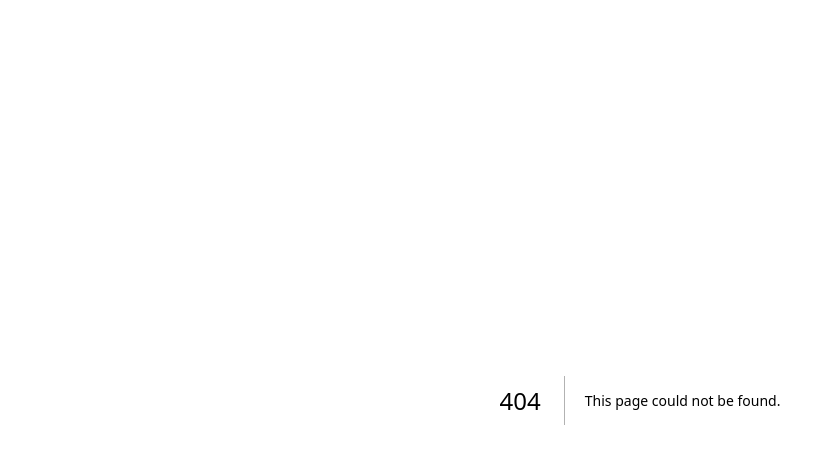
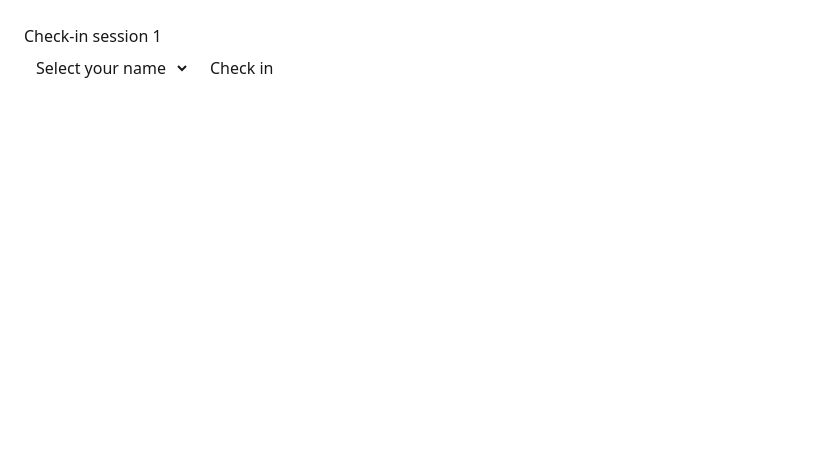
Before and after one commit to Chizzywizzy/HandsOnProject, a Next.js app in the folder cmap/: page /checkin/1 in a window 1280 px wide. Before the commit this address had no page. Shown: the top 464 px of the page, without its empty margins (0-818 px from the left). Built offline with nearby package versions, Linux system fonts and the light colour scheme; no server answers; the database is empty.

Commit message:
Post-MVP: QR check-in per session

```diff
--- a/cmap/package.json
+++ b/cmap/package.json
@@ -14,6 +14,7 @@
     "dotenv": "^18.0.5",
     "next": "16.3.8",
     "next-auth": "^4.24.15",
+    "qrcode": "^1.5.4",
     "react": "19.2.8",
     "react-dom": "19.2.8"
   },
--- /dev/null
+++ b/cmap/src/app/api/qr/route.ts
@@ -0,0 +1,10 @@
+import { NextResponse } from "next/server";
+import QRCode from "qrcode";
+export async function GET(req: Request) {
+  const { searchParams } = new URL(req.url);
+  const sid = searchParams.get("sessionId") ?? "";
+  const base = process.env.NEXTAUTH_URL ?? "http://localhost:3000";
+  const url = `${base}/checkin/${sid}`;
+  const qr = await QRCode.toDataURL(url);
+  return NextResponse.json({ url, qr });
+}
--- a/cmap/src/app/attendance/page.tsx
+++ b/cmap/src/app/attendance/page.tsx
@@ -6,6 +6,7 @@ export default function Attendance() {
   const [service, setService] = useState("Sunday Service");
   const [sid, setSid] = useState("");
   const [present, setPresent] = useState<Record<number, boolean>>({});
+  const [qr, setQr] = useState("");
   async function load() {
     setSessions(await (await fetch("/api/sessions")).json());
     setMembers(await (await fetch("/api/members")).json());
@@ -20,11 +21,17 @@ export default function Attendance() {
     await fetch("/api/attendance", { method: "POST", headers: { "Content-Type": "application/json" }, body: JSON.stringify({ sessionId: Number(sid), records }) });
     alert("Saved " + records.filter(r=>r.present).length + " present"); load();
   }
+  async function showQR() {
+    const j = await (await fetch("/api/qr?sessionId=" + sid)).json();
+    setQr(j.qr);
+  }
   return (<main style={{padding:24,fontFamily:"system-ui"}}>
     <h1>Attendance (Phase 3 local)</h1>
     <input value={service} onChange={e=>setService(e.target.value)} style={{padding:8}} />
     <button onClick={create} style={{marginLeft:8,padding:"8px 12px"}}>New session</button>
-    <select value={sid} onChange={e=>setSid(e.target.value)} style={{marginLeft:8,padding:8}}><option value="">Select session</option>{sessions.map(s=>(<option key={s.id} value={s.id}>{s.service} • {new Date(s.date).toLocaleDateString()} • {s.records?.filter((r:any)=>r.present).length ?? 0} present</option>))}</select>
+    <select value={sid} onChange={e=>{setSid(e.target.value);setQr("");}} style={{marginLeft:8,padding:8}}><option value="">Select session</option>{sessions.map(s=>(<option key={s.id} value={s.id}>{s.service} • {new Date(s.date).toLocaleDateString()} • {s.records?.filter((r:any)=>r.present).length ?? 0} present</option>))}</select>
+    {sid && (<button onClick={showQR} style={{marginLeft:8,padding:"8px 12px"}}>Show QR</button>)}
+    {qr && (<div style={{marginTop:12}}><img src={qr} width={180} height={180} /><div><small>Scan with phone camera to open check-in</small></div></div>)}
     {sid && (<div style={{marginTop:12}}>{members.map(m=>(<label key={m.id} style={{display:"block"}}><input type="checkbox" checked={present[m.id] ?? true} onChange={e=>setPresent(p=>({...p,[m.id]:e.target.checked}))} /> {m.name}</label>))}<button onClick={save} style={{marginTop:8,padding:"8px 12px"}}>Save attendance</button></div>)}
   </main>);
 }
--- /dev/null
+++ b/cmap/src/app/checkin/[id]/page.tsx
@@ -0,0 +1,18 @@
+"use client";
+import { use, useEffect, useState } from "react";
+export default function Checkin({ params }: any) {
+  const { id } = use(params);
+  const [members, setMembers] = useState<any[]>([]);
+  const [mid, setMid] = useState("");
+  useEffect(() => { fetch("/api/members").then(r=>r.json()).then(setMembers); }, []);
+  async function go() {
+    if (!mid) { alert("Select your name"); return; }
+    await fetch("/api/attendance", { method: "POST", headers: { "Content-Type": "application/json" }, body: JSON.stringify({ sessionId: Number(id), records: [{ memberId: Number(mid), present: true }] }) });
+    alert("Checked in!");
+  }
+  return (<main style={{padding:24,fontFamily:"system-ui"}}>
+    <h1>Check-in session {id}</h1>
+    <select value={mid} onChange={e=>setMid(e.target.value)} style={{padding:8}}><option value="">Select your name</option>{members.map(m=>(<option key={m.id} value={m.id}>{m.name}</option>))}</select>
+    <button onClick={go} style={{marginLeft:8,padding:"8px 12px"}}>Check in</button>
+  </main>);
+}
```
Also changed, not shown: 1 other file (tests, documents, lock files or other folders).
